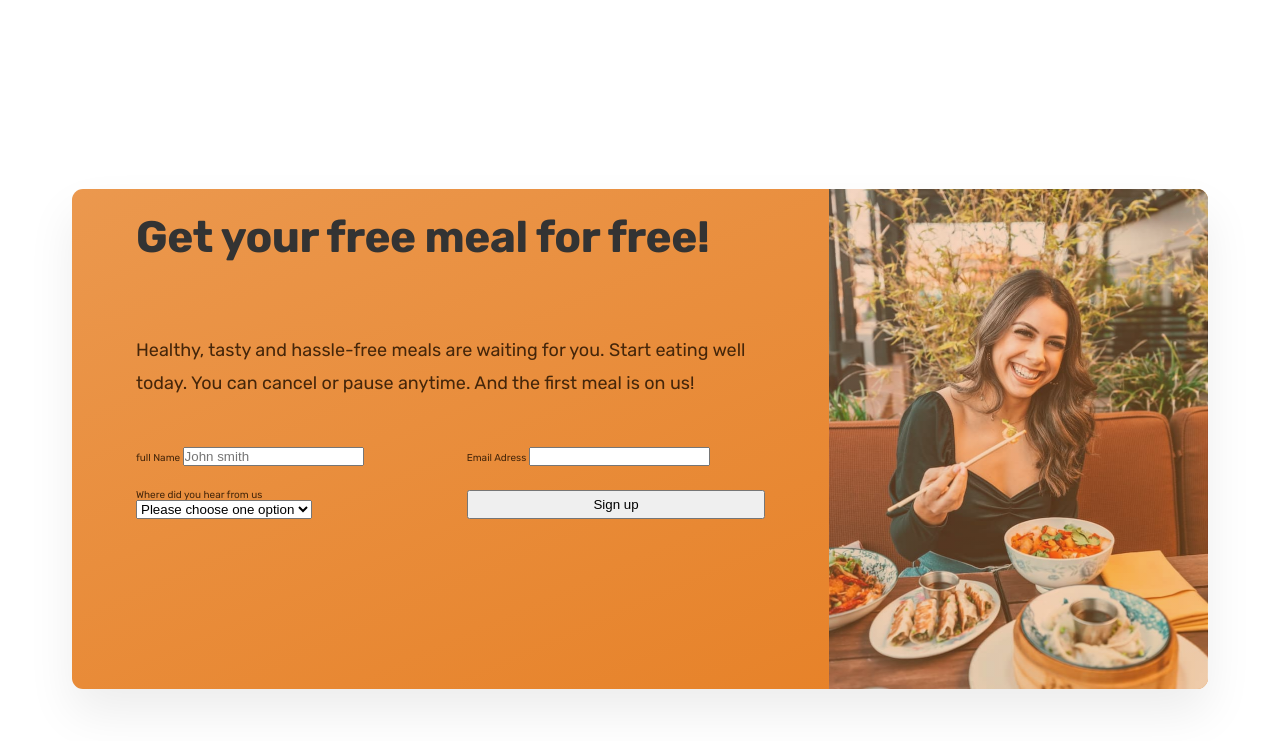
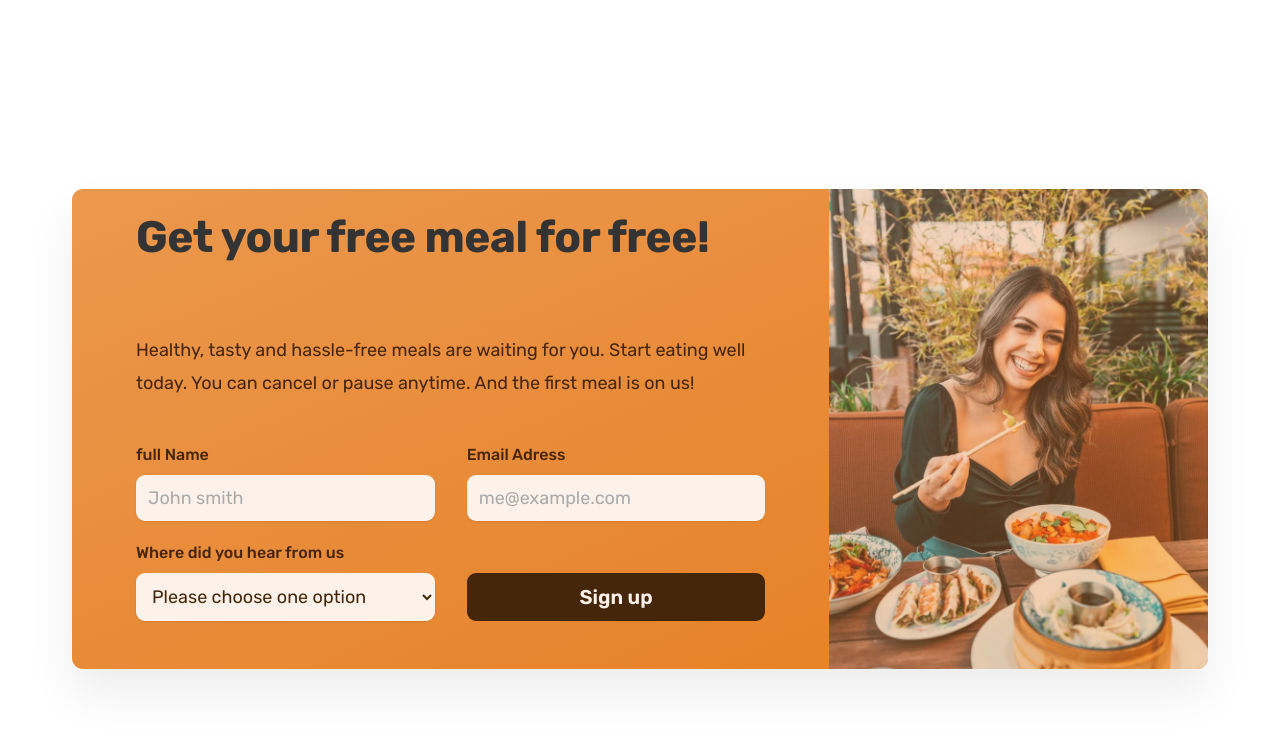
Before and after one commit to jedinna/omni-food-website, a plain HTML site: page index.html in a window 1280 px wide. Shown: the part 5518-6259 px from the top of the page. Drawn offline with nearby package versions, Linux system fonts and the light colour scheme.

Commit message:
final call to action

```diff
--- a/CSS/general.css
+++ b/CSS/general.css
@@ -122,7 +122,8 @@ grid:not(:last-child){
   margin-bottom: 1.6rem;
   letter-spacing: 0.75px;
 }
-.btn:link,
+
+.btn,.btn:link,
 .btn:visited {
   display: inline-block;
   background-color: #e67e22;
@@ -134,6 +135,20 @@ grid:not(:last-child){
   text-decoration: none;
   /* put transition on origional state */
   transition: all 0.3s;
+  border: none;
+  cursor: pointer;
+
+  font-family: inherit;
+}
+.btn-form{
+  background-color: #45260a;
+  color: #fdf2e9;
+  align-self: end;
+  padding: 1.2rem;
+}
+.btn-form:hover{
+  background-color: #fff ;
+  color: #555;
 }
 .btn--full:link,
 .btn--full:visited {
@@ -197,3 +212,8 @@ grid:not(:last-child){
   height: 3rem;
   color:#e67e22;
 }
+*:focus{
+  outline: none;
+  /* outline: 4px dotted #e67e22; */
+  box-shadow: 0 0 0 0.8rem rgba(230, 125, 34, 0.53);
+}
--- a/CSS/style.css
+++ b/CSS/style.css
@@ -417,7 +417,7 @@ strong {
   border-radius: 11px;
   background-image: linear-gradient(to right bottom,#eb984e,#e67e22);
 
-  height: 50rem;
+
   overflow: hidden;
 
 }
@@ -449,3 +449,32 @@ strong {
   column-gap: 3.2rem;
   row-gap: 2.4rem;
 }
+.cta-form label{
+  display: block;
+  font-size: 1.6rem;
+  font-weight: 500;
+  margin-bottom:1.2rem ;
+
+
+}
+.cta-form input,.cta-form select{
+  width: 100%;
+  padding: 1.2rem;
+  font-size: 1.8rem;
+  font-family: inherit;
+  color: inherit;
+  border: none;
+  background-color: #fdf2e9;
+  border-radius: 9px;
+  box-shadow: 0 1px 2px rgba(0,0,0,0.10);
+}
+
+.cta-form input::placeholder{
+  color: #aaa;
+}
+*:focus{
+  outline: none;
+  /* outline: 4px dotted #e67e22; */
+  box-shadow: 0 0 0 0.8rem rgba(253, 242, 233, 0.51)
+  ;
+}
--- a/index.html
+++ b/index.html
@@ -484,7 +484,7 @@
                 </div>
                 <div>
                   <label for="email">Email Adress</label>
-                  <input id="email" type="email" />
+                  <input id="email" type="email" placeholder="me@example.com"/>
                 </div>
                 <div>
                   <label for="select-where">Where did you hear from us</label>
@@ -496,7 +496,7 @@
                     <option value="podcast">Podcast</option>
                   </select>
                 </div>
-                <button class="btn">Sign up</button>
+                <button class="btn btn-form">Sign up</button>
               </form>
             </div>
             <div
```
